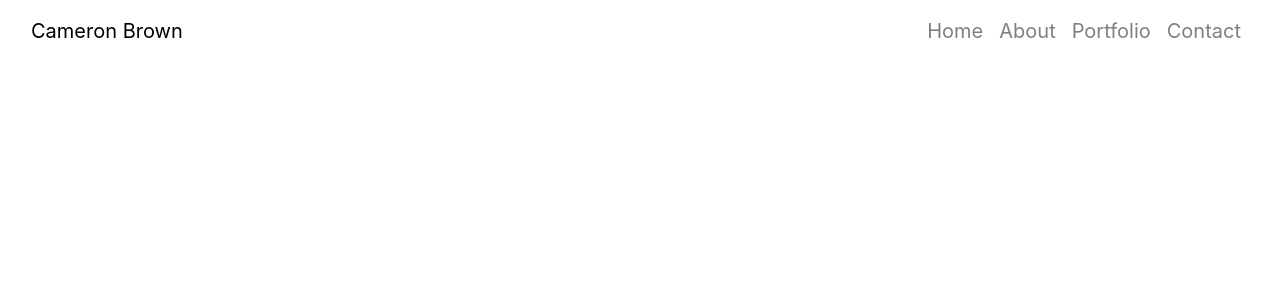
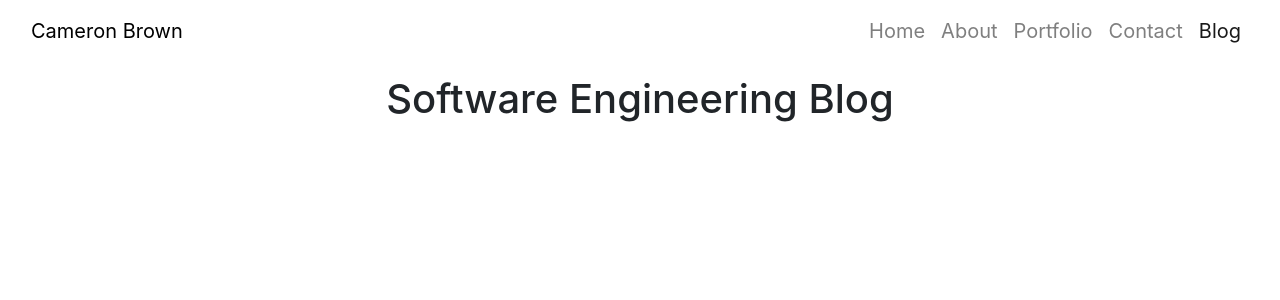
Before and after one commit to cameronjoebrown/cameronjoebrown.github.io, an Angular app: page /software-engineering-blog in a window 1280 px wide. Before the commit this address led to /. Shown: the top 300 px of the page. Built offline with nearby package versions, Linux system fonts and the light colour scheme.

Commit message:
Initial Blog Component Setup

```diff
--- a/src/app/app.component.html
+++ b/src/app/app.component.html
@@ -11,6 +11,7 @@
         <li class="nav-item"><a class="nav-link" routerLink="/about" routerLinkActive="active" (click)="closeMenu()">About</a></li>
         <li class="nav-item"><a class="nav-link" routerLink="/portfolio" routerLinkActive="active" (click)="closeMenu()">Portfolio</a></li>
         <li class="nav-item"><a class="nav-link" routerLink="/contact" routerLinkActive="active" (click)="closeMenu()">Contact</a></li>
+        <li class="nav-item"><a class="nav-link" routerLink="/software-engineering-blog" routerLinkActive="active" (click)="closeMenu()">Blog</a></li>
       </ul>
     </div>
   </div>
--- a/src/app/app.module.ts
+++ b/src/app/app.module.ts
@@ -9,6 +9,7 @@ import { PortfolioComponent } from './portfolio/portfolio.component';
 import { AboutMeComponent } from './about-me/about-me.component';
 import { NgbModule } from '@ng-bootstrap/ng-bootstrap';
 import { FontAwesomeModule } from '@fortawesome/angular-fontawesome';
+import { SoftwareEngineeringBlogComponent } from './software-engineering-blog/software-engineering-blog.component';
 
 @NgModule({
   declarations: [
@@ -16,7 +17,8 @@ import { FontAwesomeModule } from '@fortawesome/angular-fontawesome';
     HomeComponent,
     ContactComponent,
     PortfolioComponent,
-    AboutMeComponent
+    AboutMeComponent,
+    SoftwareEngineeringBlogComponent
   ],
   imports: [
     BrowserModule,
--- /dev/null
+++ b/src/app/software-engineering-blog/software-engineering-blog.component.html
@@ -0,0 +1,7 @@
+<div class='container-fluid'>
+  <div class="row distance-from-navbar text-center">
+    <div class="col-lg-12">
+      <h1>Software Engineering Blog</h1>
+    </div>
+  </div>
+</div>
```
Also changed, not shown: src/app/app-routing.module.ts (+6 -4 lines), src/app/software-engineering-blog/software-engineering-blog.component.ts (added, +10 -0 lines), src/app/software-engineering-blog/software-engineering-blog.component.css (added).
